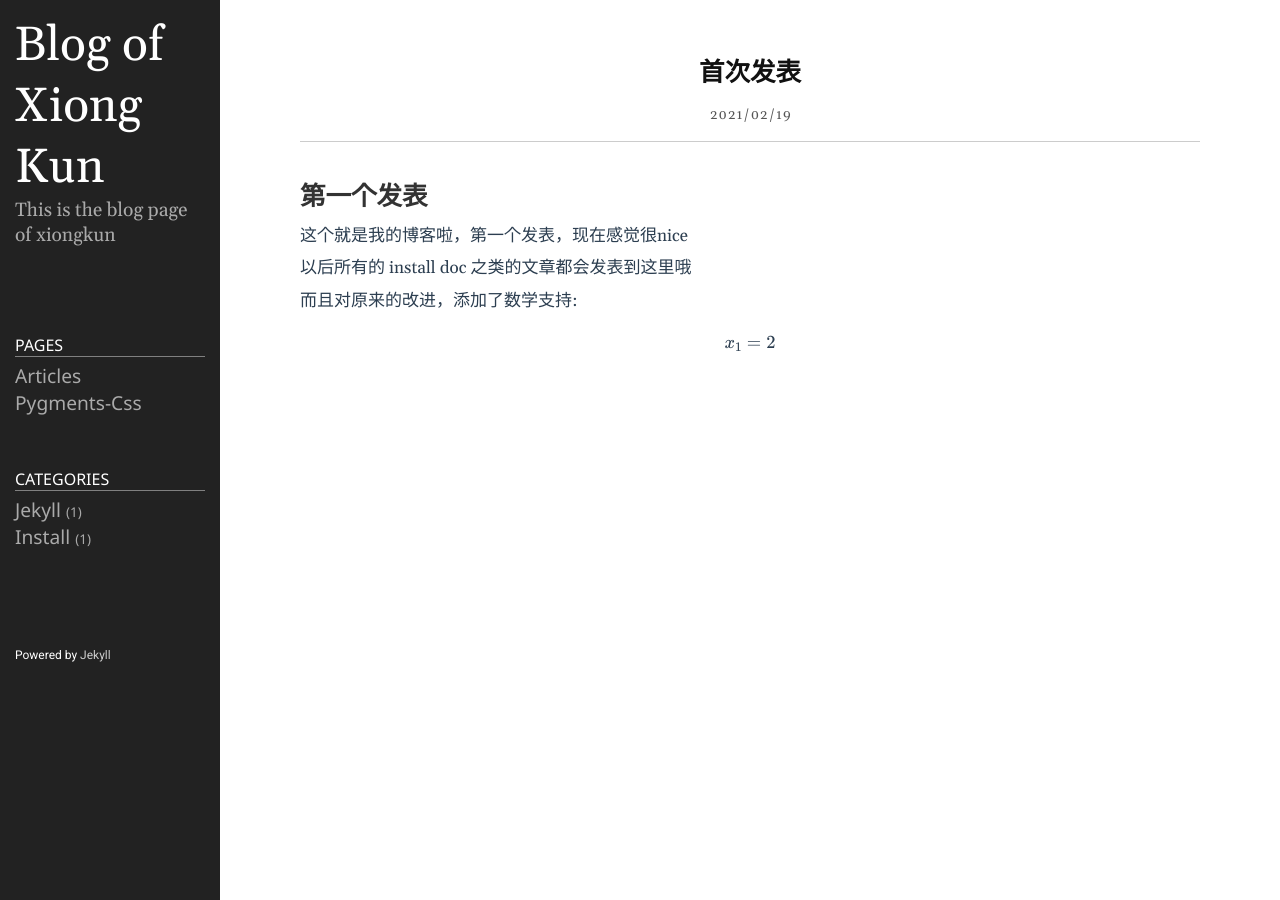
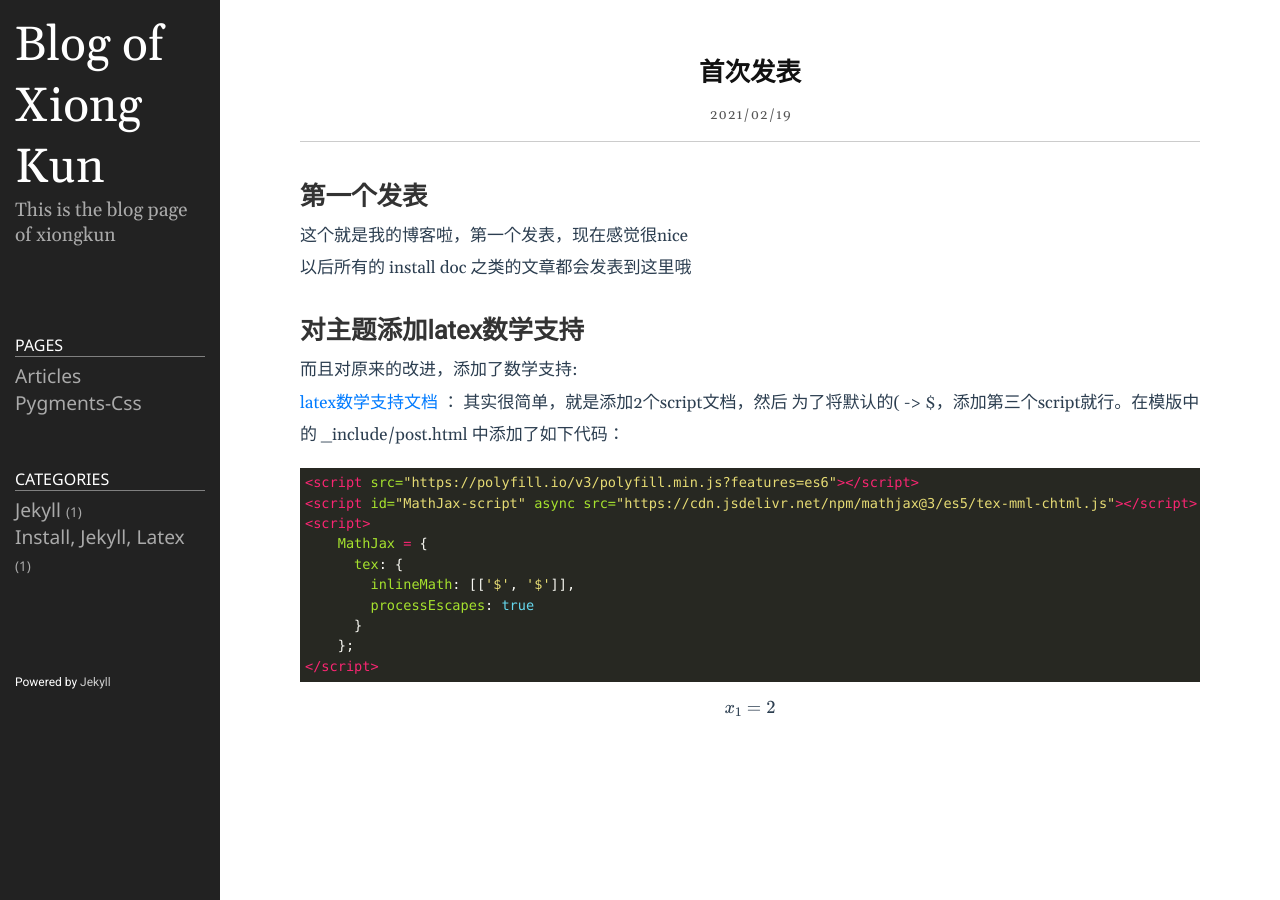
Before and after one commit to 2742195759/xkblog, a Jekyll site: the page built from _posts/2021-02-19-首次发表.markdown, in a window 1280 px wide. Built offline with Jekyll 4.4.1, drawn with Linux system fonts in a browser that asks for light colours.

Commit message:
Update 2021-02-19-首次发表.markdown

````diff
--- a/_posts/2021-02-19-首次发表.markdown
+++ b/_posts/2021-02-19-首次发表.markdown
@@ -2,7 +2,7 @@
 layout: post
 title: 首次发表
 date: 2021-02-19 19:20:23 +0900
-category: install
+category: install, jekyll, latex
 ---
 # 第一个发表
 
@@ -10,6 +10,23 @@ category: install
 
 以后所有的 install doc 之类的文章都会发表到这里哦
 
+## 对主题添加latex数学支持
+
 而且对原来的改进，添加了数学支持:
 
+[latex数学支持文档](https://www.jianshu.com/p/aa359b3aef0c) ： 其实很简单，就是添加2个script文档，然后 为了将默认的( -> $，添加第三个script就行。在模版中的 \_include/post.html 中添加了如下代码：
+
+``` html
+<script src="https://polyfill.io/v3/polyfill.min.js?features=es6"></script>
+<script id="MathJax-script" async src="https://cdn.jsdelivr.net/npm/mathjax@3/es5/tex-mml-chtml.js"></script>
+<script>
+    MathJax = {
+      tex: {
+        inlineMath: [['$', '$']],
+        processEscapes: true
+      }
+    };
+</script>
+```
+
 $$x_1 = 2$$
````
